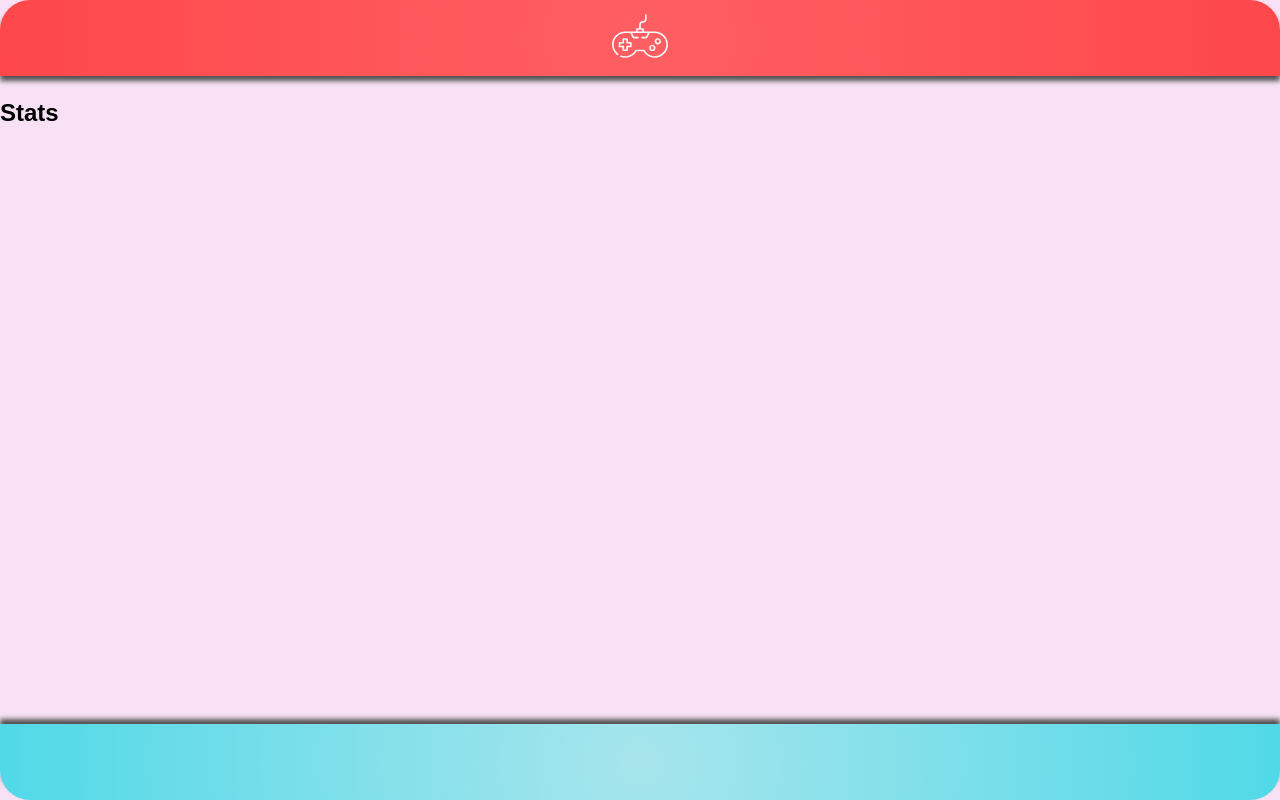
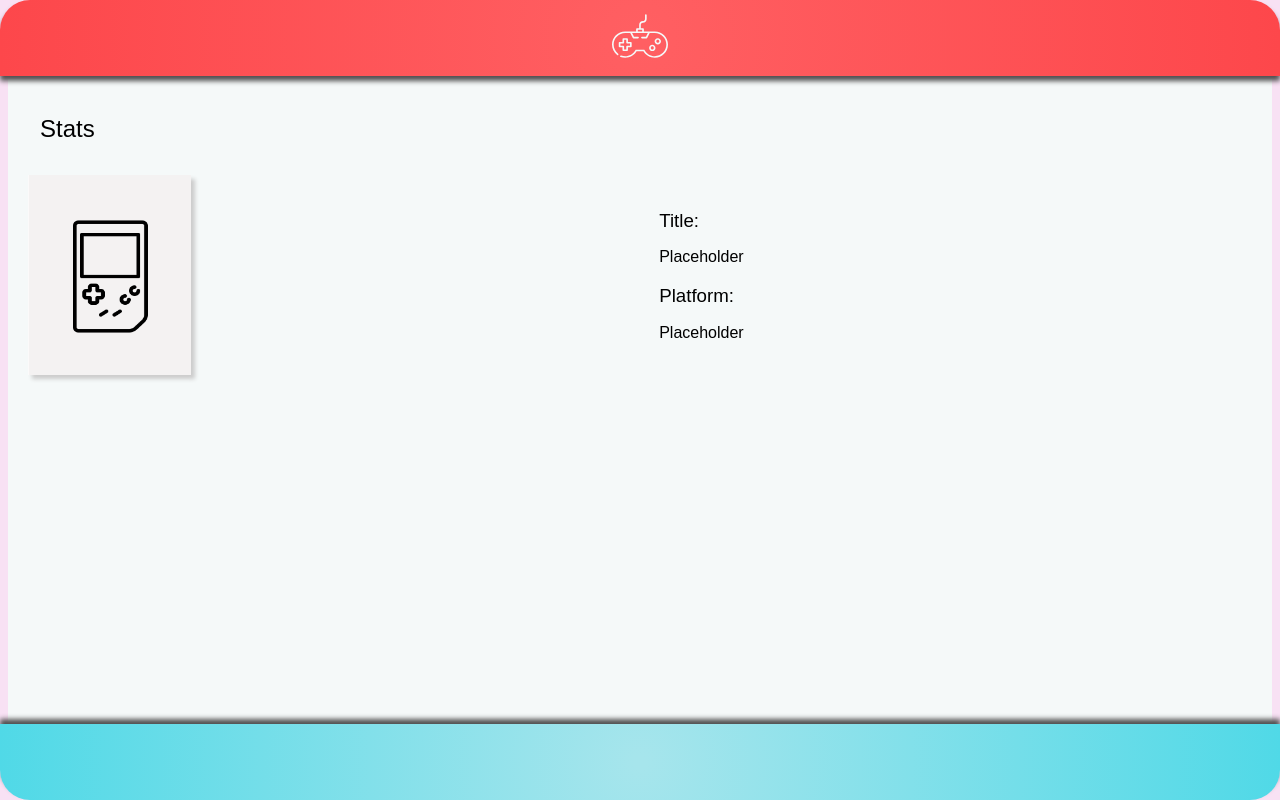
Before and after one commit to juliaknuth/capstone-project, a React (Create React App) app in the folder client/: page /stats in a window 1280 px wide. Built offline with nearby package versions, Linux system fonts and the light colour scheme.

Commit message:
Styling for statspage, no logic yet

```diff
--- a/client/src/Loot.js
+++ b/client/src/Loot.js
@@ -1,7 +1,7 @@
 import React from 'react'
 import styled from 'styled-components/macro'
 import gameList from './gameList.json'
-import { NavLink } from 'react-router-dom'
+// import { NavLink } from 'react-router-dom'
 
 export default function List() {
   return (
--- a/client/src/Stats.js
+++ b/client/src/Stats.js
@@ -1,5 +1,57 @@
 import React from 'react'
+import styled from 'styled-components/macro'
+import placeholder from './images/Placeholder.png'
 
 export default function Stats() {
-  return <h2>Stats</h2>
+  return (
+    <ContentWrapper>
+      <h2>Stats</h2>
+      <section>
+        <img src={placeholder} alt="placeholder"></img>
+        <div className="description">
+          <h3>Title:</h3>
+          <p>Placeholder</p>
+          <h3>Platform:</h3>
+          <p>Placeholder</p>
+        </div>
+      </section>
+    </ContentWrapper>
+  )
 }
+
+const ContentWrapper = styled.main`
+  overflow: scroll;
+  height: auto;
+  margin-left: 8px;
+  margin-right: 8px;
+  background: #f5f9f9;
+
+  h2 {
+    margin-top: 36px;
+    margin-bottom: 32px;
+    margin-left: 32px;
+    font-weight: 250;
+  }
+
+  .description {
+    margin-top: 16px;
+    margin-left: -60px;
+  }
+  h3 {
+    font-weight: 220;
+    height: 20px;
+  }
+
+  section {
+    display: grid;
+    grid-template-columns: auto auto;
+    grid-template-rows: 1 fr;
+  }
+
+  img {
+    height: 200px;
+    width: auto;
+    margin-left: 20px;
+    box-shadow: 4px 4px 4px #ccc;
+  }
+`
```
Also changed, not shown: client/src/images/Placeholder.png (added).
